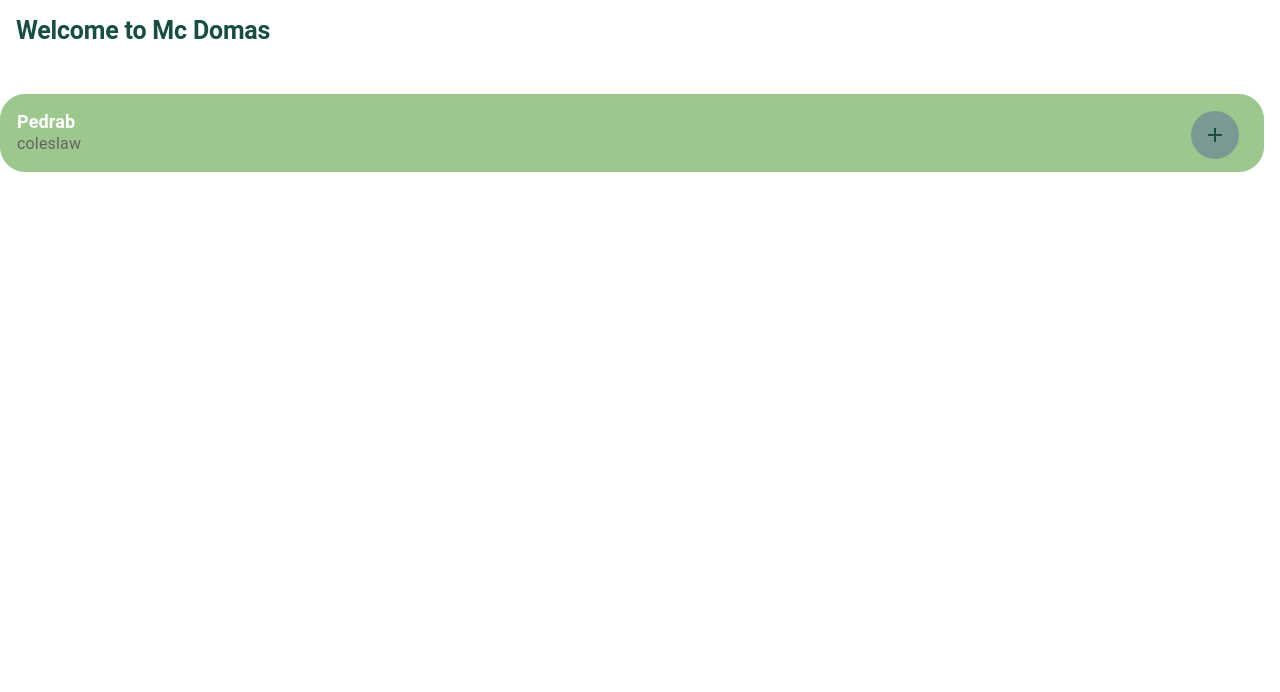
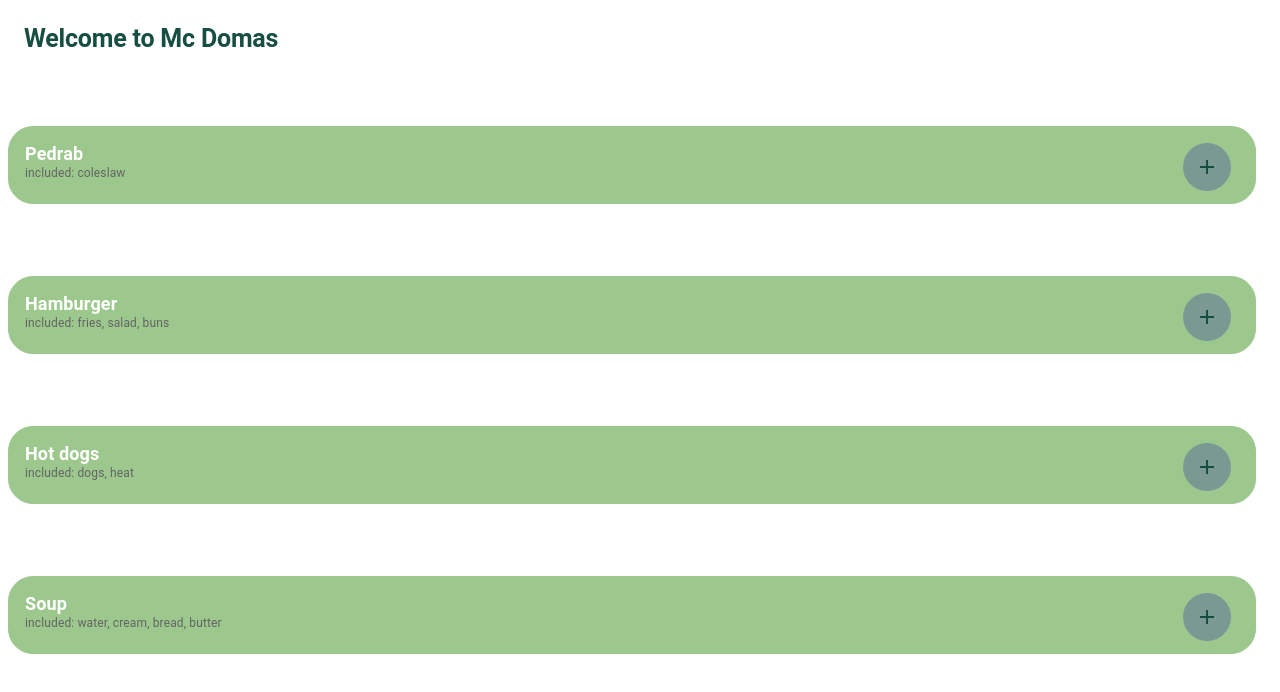
Before and after one commit to vstdolittle/menu-webapp, a React (Create React App) app: page / in a window 1280 px wide. Shown: the top 692 px of the page. Built offline with nearby package versions, Linux system fonts and the light colour scheme.

Commit message:
some mor eui improvements and refactoring

```diff
--- a/src/App.tsx
+++ b/src/App.tsx
@@ -9,11 +9,35 @@ const MENU_WEBAPP_CONFIG = {
   },
   dishes: [
     {
-        title: "Pedrab",
-        ingredients : [
-            "coleslaw"
-        ]
-     }
+      "title": "Pedrab",
+      "ingredients": [
+          "coleslaw"
+      ]
+   },
+  {
+      "title": "Hamburger",
+      "ingredients": [
+          "fries",
+          "salad",
+          "buns"
+      ]
+   },
+  {
+      "title": "Hot dogs",
+      "ingredients": [
+          "dogs",
+          "heat"
+      ]
+   },
+  {
+      "title": "Soup",
+      "ingredients": [
+          "water",
+          "cream",
+          "bread",
+          "butter"
+      ]
+   },
   ]
 };
 
--- a/src/Menu/components/MenuItem.tsx
+++ b/src/Menu/components/MenuItemCard.tsx
@@ -8,6 +8,14 @@ interface MenuItemCardProps {
 }
 
 export const MenuItemCard: FC<MenuItemCardProps> = ({ dish }) => {
+    const ingredients = () => {
+      let displayStr = `included: `;
+      dish.ingredients.forEach((ingredient: string, idx: number)=> {
+        displayStr += `${idx === dish.ingredients.length -1 ? `${ingredient}` :`${ingredient}, ` }`
+      })
+
+      return displayStr;
+    }
     return (
         <Grid
           container
@@ -18,12 +26,14 @@ export const MenuItemCard: FC<MenuItemCardProps> = ({ dish }) => {
             border: '1px solid',
             borderColor: (theme) => (theme.palette.secondary.light),
             borderRadius: '25px',
+            marginBottom: 6,
+            marginTop: 3
             }}
           >
           <Grid item xs={9}>
             <Stack direction={"column"}>
               <Typography variant={"h4"}>{dish.title}</Typography>
-              <Typography variant={"body2"}>{dish.ingredients}</Typography>
+              <Typography variant={"body2"}>{ingredients()}</Typography>
             </Stack>
            </Grid>
           <Grid item xs={3} sx={{ display: 'flex', flexDirection: 'column' }}>
--- a/src/Menu/index.tsx
+++ b/src/Menu/index.tsx
@@ -1,7 +1,7 @@
 import React, { FC } from 'react';
 import { Box, Grid, Typography } from '@mui/material';
 import { Dish, MenuConfig } from './models/MenuConfig';
-import { MenuItemCard } from './components/MenuItem';
+import { MenuItemCard } from './components/MenuItemCard';
 interface MenuProps {
     config: MenuConfig
 }
@@ -31,7 +31,7 @@ const UserMenu: FC<UserMenuProps> = ({ dishes }) => {
   }
   return (
     <Box sx={{ display: 'grid', gridTemplateRows: `repeat(${dishes.length + 3}, 1fr)`, width: '100%' }}>
-      { dishes.map((d: Dish) => <MenuItemCard dish={d}/>) }
+      { dishes.map((d: Dish, idx: number) => <MenuItemCard dish={d} key={idx}/>) }
     </Box>
   );
 }
--- a/src/index.css
+++ /dev/null
@@ -1,13 +0,0 @@
-body {
-  margin: 0;
-  font-family: -apple-system, BlinkMacSystemFont, 'Segoe UI', 'Roboto', 'Oxygen',
-    'Ubuntu', 'Cantarell', 'Fira Sans', 'Droid Sans', 'Helvetica Neue',
-    sans-serif;
-  -webkit-font-smoothing: antialiased;
-  -moz-osx-font-smoothing: grayscale;
-}
-
-code {
-  font-family: source-code-pro, Menlo, Monaco, Consolas, 'Courier New',
-    monospace;
-}
--- a/src/index.tsx
+++ b/src/index.tsx
@@ -1,6 +1,5 @@
 import React from 'react';
 import ReactDOM from 'react-dom/client';
-import './index.css';
 import App from './App';
 import reportWebVitals from './reportWebVitals';
 
--- a/src/theme.ts
+++ b/src/theme.ts
@@ -28,7 +28,7 @@ export const theme = createTheme({
             color: '#174E42'
         },
         body2: {
-          fontSize: 16,
+          fontSize: 12,
           color: '#646464'
         },
         h1: {
```
Also changed, not shown: config.json (deleted, +0 -13 lines), src/logo.svg (deleted).
